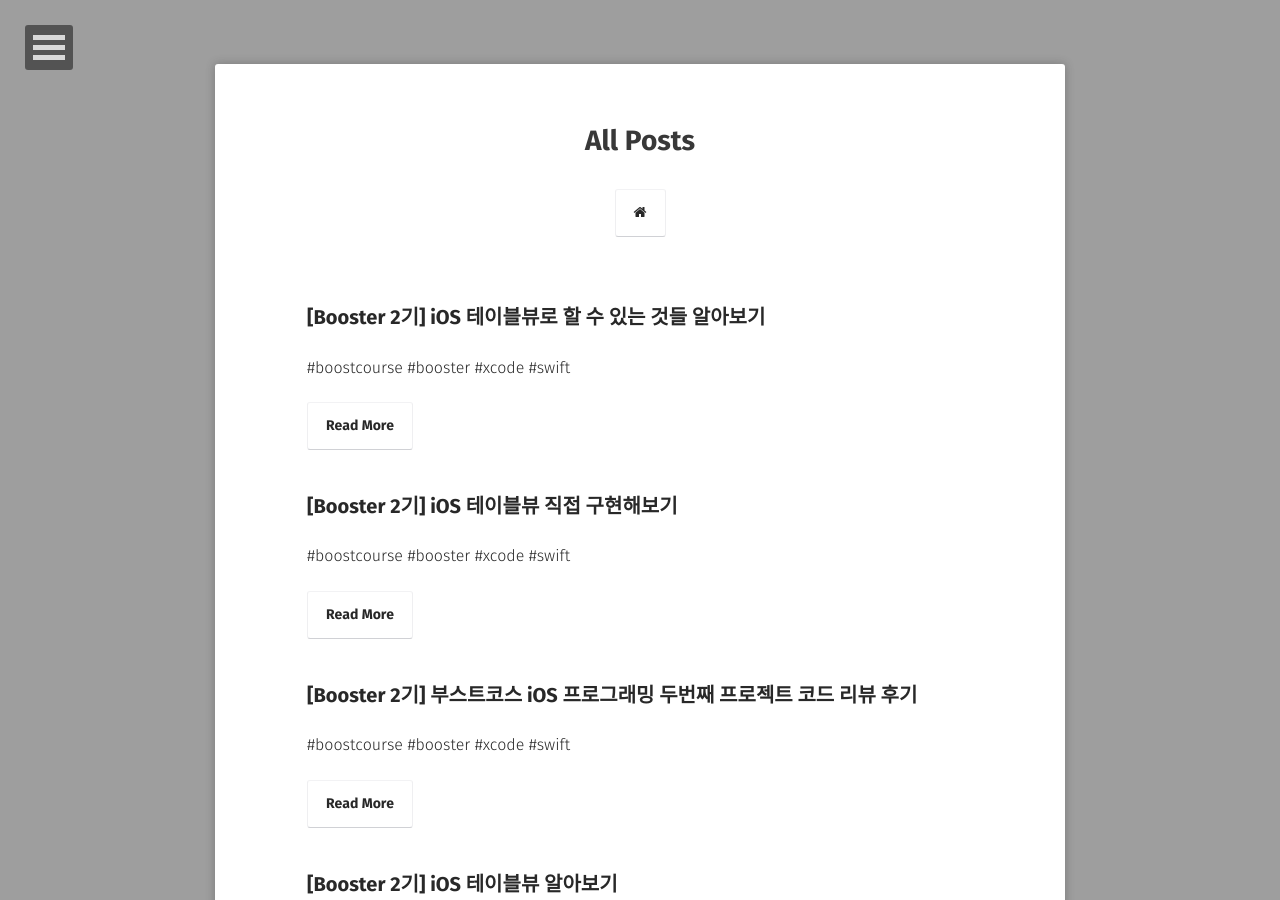
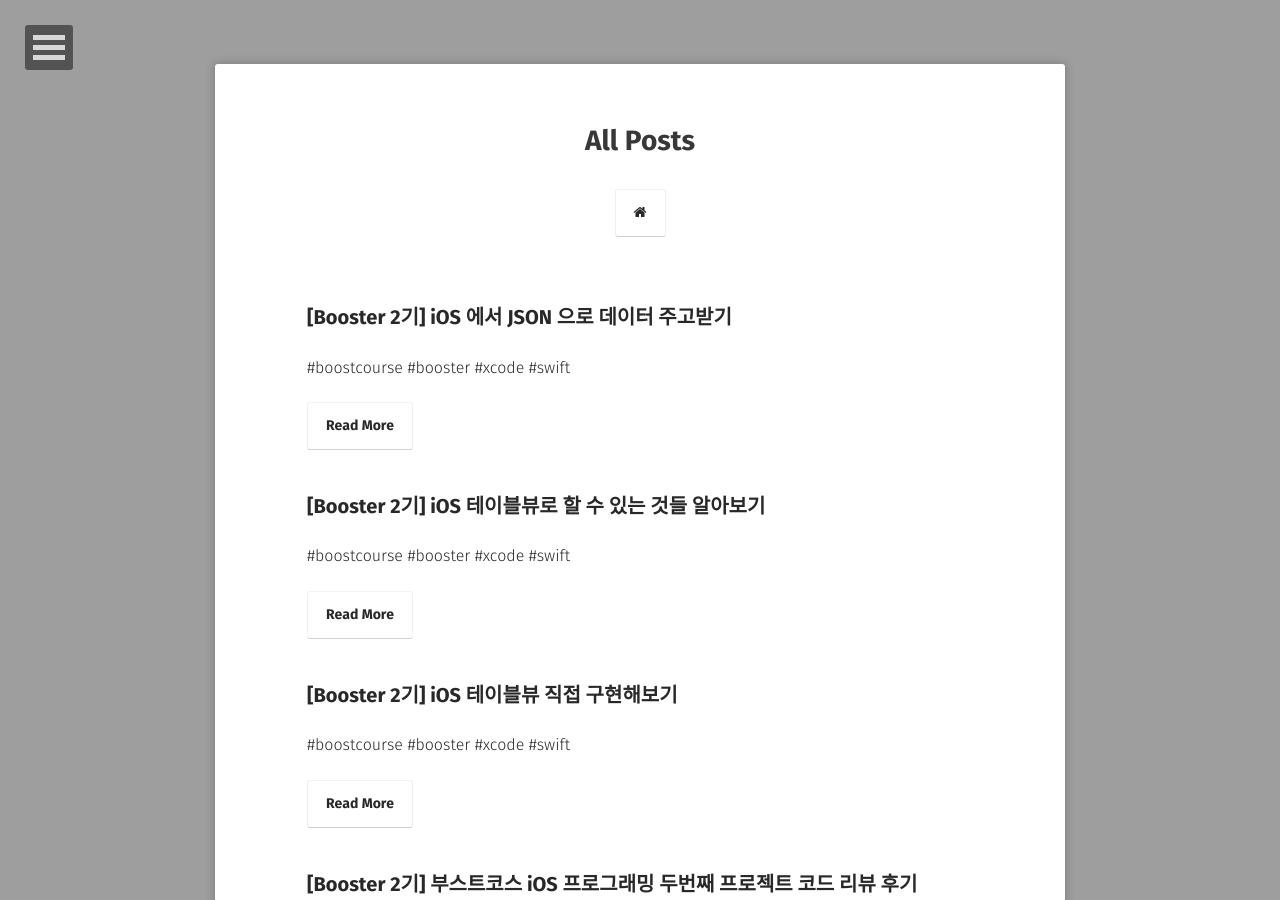
Before and after one commit to woojin-hwang/woojin-hwang.github.io, a Jekyll site: the page built from posts/index.md, in a window 1280 px wide and 900 px high. Built offline with Jekyll 4.4.1, drawn with Linux system fonts in a browser that asks for light colours; some web fonts are replaced; some of the changed lines change nothing that is shown.

Commit message:
add new post #ios-json

```diff
--- a/_posts/2020-03-12-table-view3.md
+++ b/_posts/2020-03-12-table-view3.md
@@ -206,6 +206,10 @@ numbers.append() 는 numbers 라는 리스트에 원하는 값을 추가하는
 
 ---
 
+[[다음 포스트]iOS 에서 JSON 으로 데이터 주고받기](https://woojin-hwang.github.io/ios-json/)
+
+---
+
 <figure>
   <a href="https://woojin-hwang.github.io/boostcourse-ios/"><img src="https://raw.githubusercontent.com/woojin-hwang/woojin-hwang.github.io/master/_posts/img/boostcourse/tag.jpg"></a>
 </figure>
--- /dev/null
+++ b/_posts/2020-03-16-ios-json.md
@@ -0,0 +1,225 @@
+---
+layout: post
+title:  "[Booster 2기] iOS 에서 JSON 으로 데이터 주고받기"
+date:   2020-03-16
+excerpt: "#boostcourse #booster #xcode #swift"
+tag:
+- boostcourse
+- booster
+- xcode
+- swift
+- json
+comments: false
+---
+
+[[부스트코스]iOS 프로그래밍 강좌](https://www.edwith.org/boostcourse-ios/)에 대한 정리글입니다.
+
+[[부스트코스]iOS 프로그래밍 Booster 2기 활동](https://woojin-hwang.github.io/boostcourse-ios/) 글입니다.
+
+[[이전 포스트]iOS 테이블뷰로 할 수 있는 것들 알아보기](https://woojin-hwang.github.io/table-view3/)
+
+---
+
+## JSON 이란?
+
+프로그램 사이에 데이터를 주고받아야 하는 경우가 분명히 존재합니다. 웹 사이트에서 영화 정보를 가져올 수도 있고 회원정보를 다른 프로그램에 전송해야 할 수도 있습니다. 이 때 데이터 교환을 위해 사용하는 방법 중 하나로 `JSON` 이 있습니다.
+
+<figure>
+  <a href="https://raw.githubusercontent.com/woojin-hwang/woojin-hwang.github.io/master/_posts/img/boostcourse/iosJson1.png"><img src="https://raw.githubusercontent.com/woojin-hwang/woojin-hwang.github.io/master/_posts/img/boostcourse/iosJson1.png"></a>
+</figure>
+
+> 아주 심플하게 생긴 [JSON 홈페이지](https://www.json.org/json-en.html)
+
+`JSON` 이란 웹이나 응용프로그램이 서로 데이터를 주고 받기 위해 정한 형식입니다. `JSON` 은 프로그래밍 언어에 의존하지 않는 텍스트이기 때문에 `swift` 언어에는 물론 `C`, `C++`, `Java`, `Python` 등에서도 사용할 수 있습니다. 다음과 같이 생겼습니다.
+
+{% highlight json %}
+{
+	"name":"주현",
+	"age":34
+}
+{% endhighlight %}
+
+`JSON` 은 기본적으로 *키-값* 으로 이루어져 있습니다. name 과 age 는 *키* 이고, 주현과 34는 *값* 입니다. 콤마를 통해서 데이터를 병렬적으로 나타낼 수 있습니다.
+
+{% highlight json %}
+{
+	"address_info": {
+		"country":"대한민국",
+		"city":"김해"
+	}
+}
+{% endhighlight %}
+
+위 코드와 같이 값으로 중괄호를 사용해서 다시 *키-값* 을 할당하는 것도 가능합니다.
+
+이번 포스트에서는 iOS 어플리케이션에서 `JSON` 형식의 파일을 가져오는 방법과 `JSON` 으로 내보내는 방법에 대해 다루어 보겠습니다.
+
+## iOS 에서 jSON 으로 데이터 주고받기
+
+먼저 사용할 JSON 파일을 정해야 합니다. 전 [Edwith 의 iOS 프로그래밍 강좌](https://www.edwith.org/boostcourse-ios/lecture/20146/) 에서 사용하는 "friends" 데이터 에셋을 가져오도록 하겠습니다.
+
+![데이터 에셋 파일](https://www.edwith.org/downloadFile/fileDownload?attachmentId=28655&autoClose=true)
+
+해당 `JSON` 데이터는 다음과 같은 형식을 가지고 있습니다.
+
+{% highlight json %}
+{
+	"name":"하나",
+	"age":22,
+	"address_info": {
+		"country":"대한민국",
+		"city":"울산"
+	}
+}
+{% endhighlight %}
+
+이제 새로운 Xcode 프로젝트를 생성해보도록 하겠습니다.
+
+<figure>
+  <a href="https://raw.githubusercontent.com/woojin-hwang/woojin-hwang.github.io/master/_posts/img/boostcourse/iosJson2.png"><img src="https://raw.githubusercontent.com/woojin-hwang/woojin-hwang.github.io/master/_posts/img/boostcourse/iosJson2.png"></a>
+</figure>
+
+먼저 위의 데이터 에셋 파일을 추가해줍니다. 추가하는 방법은 **Assets.xcassets** 에서 **Import** 메뉴를 누르면 됩니다.
+
+<figure>
+  <a href="https://raw.githubusercontent.com/woojin-hwang/woojin-hwang.github.io/master/_posts/img/boostcourse/iosJson3.png"><img src="https://raw.githubusercontent.com/woojin-hwang/woojin-hwang.github.io/master/_posts/img/boostcourse/iosJson3.png"></a>
+</figure>
+
+<figure>
+  <a href="https://raw.githubusercontent.com/woojin-hwang/woojin-hwang.github.io/master/_posts/img/boostcourse/iosJson4.png"><img src="https://raw.githubusercontent.com/woojin-hwang/woojin-hwang.github.io/master/_posts/img/boostcourse/iosJson4.png"></a>
+</figure>
+
+> 정상적으로 추가된 모습
+
+이제 `JSON` 데이터 에셋으로부터 데이터를 가져오기 위해 새로운 `swift` 파일을 하나 생성합니다. `JSON` 파일 이름이 friends 이므로 저는 Friend.swift 라는 이름으로 하나 생성하도록 하겠습니다.
+
+<figure>
+  <a href="https://raw.githubusercontent.com/woojin-hwang/woojin-hwang.github.io/master/_posts/img/boostcourse/iosJson5.png"><img src="https://raw.githubusercontent.com/woojin-hwang/woojin-hwang.github.io/master/_posts/img/boostcourse/iosJson5.png"></a>
+</figure>
+
+`swift` 언어에서 `JSON` 을 사용하기 위해서는 인코딩과 디코딩이라는 개념이 필요합니다. 인코딩의 사전적 의미는 *정보를 다른 형태로 변환하는 것* 이며, 디코딩의 의미는 인코딩의 반대입니다. iOS 에서는 `swift` 의 인스턴스를 `JSON` 형식으로 변환하거나 반대로 가져올 때 인코딩과 디코딩을 통해 변환을 거친 후 사용해야 합니다. 복잡하게 들리지만, 이를 편하게 사용할 수 있도록 해주는 프로토콜이 있습니다. 바로 **Codable** 입니다.
+
+**Codable** 프로토콜은 인코딩 기능을 하는 **Encodable** 프로토콜과 디코딩 기능을 하는 **Decodable** 프로토콜이 합친 타입입니다. `JSON` 데이터 형식을 사용하기 위해서는 구조체를 생성해야 하는데 이 때 간단하게 이 프로토콜을 상속받아서 선언하면 됩니다. 코드는 다음과 같습니다.
+
+{% highlight swift %}
+/*
+ {
+     "name":"하나",
+     "age":22
+ }
+*/
+
+struct Friend: Codable {
+    let name: String
+    let age: Int
+}
+{% endhighlight %}
+
+`JSON` 의 name 과 age 키들을 가져오기 위해 구조체 Friend 를 선언한 모습입니다. 이 떄 주의해야 할 점은 *반드시 같은 이름을 사용해야 한다는 점*입니다. name 은 name, age 는 age 처럼 말입니다. 그런데 `JSON` 에는 다음과 같은 경우도 있었습니다.
+
+{% highlight json %}
+{
+    "address_info": {
+        "country":"대한민국",
+        "city":"울산"
+    }
+}
+{% endhighlight %}
+
+바로 `JSON` 오브젝트 내에 중괄호로 또 오브젝트가 있었던 경우입니다. 이 경우 중괄호 안에 중괄호가 있었던 것처럼, 구조체 안의 구조체로 선언해 주어야 합니다. 코드로는 다음과 같습니다.
+
+{% highlight swift %}
+/*{
+    "address_info": {
+        "country":"대한민국",
+        "city":"울산"
+    }
+}
+*/
+
+struct Friend: Codable {
+    let address_info: Address
+
+    struct Address: Codable {
+        let country: String
+        let city: String
+    }
+}
+{% endhighlight %}
+
+그런데 만약에 `JSON` 의 데이터를 원하는대로 사용하고 싶다면 어떻게 해야 할까요? 즉 위의 코드에서 *address_info 의 _ 가 너무 보기 싫어서 addressInfo 로 변경하지 않으면 코딩을 더 이상 진행할 수 없을 떄* 가 분명 존재합니다. 이 때는 열거형인 **CodingKey** 를 통해 변경할 수 있습니다. 다음 코드를 참조하시기 바랍니다.
+
+{% highlight swift %}
+import Foundation
+
+/*
+ {
+     "name":"하나",
+     "age":22,
+     "address_info": {
+         "country":"대한민국",
+         "city":"울산"
+     }
+ }
+*/
+struct Friend: Codable {
+    let name: String
+    let age: Int
+    let addressInfo: Address
+
+    struct Address: Codable {
+        let country: String
+        let city: String
+    }
+
+    enum CodingKeys: String, CodingKey {
+        case addressInfo = "address_info"
+        case name, age
+    }
+}
+{% endhighlight %}
+
+`JSON` 에 address_info 키를 구조체에서는 addressInfo 로 선언한 것이 보입니다. 그러나 **CodingKey** 를 상속받는 CodingKeys 라는 열거형을 선언하고 그 안에서 값을 할당해서 사용자가 원하는대로 변경할 수 있습니다. 만약 변경을 원하지 않는 경우는 그냥 값 할당없이 그대로 써주면 됩니다.
+
+최종 코드는 다음과 같습니다.
+
+<figure>
+  <a href="https://raw.githubusercontent.com/woojin-hwang/woojin-hwang.github.io/master/_posts/img/boostcourse/iosJson6.png"><img src="https://raw.githubusercontent.com/woojin-hwang/woojin-hwang.github.io/master/_posts/img/boostcourse/iosJson6.png"></a>
+</figure>
+
+이제 스토리보드로 이동해서 기본적인 인터페이스를 생성하도록 하겠습니다. 이 포스트에서 만들어 볼 것은 `JSON` 의 데이터를 가져와서 테이블뷰 형식으로 보여주는 것입니다.
+
+<figure>
+  <a href="https://raw.githubusercontent.com/woojin-hwang/woojin-hwang.github.io/master/_posts/img/boostcourse/iosJson7.png"><img src="https://raw.githubusercontent.com/woojin-hwang/woojin-hwang.github.io/master/_posts/img/boostcourse/iosJson7.png"></a>
+</figure>
+
+> 최종 목표
+
+이를 위해 테이블뷰(TableView)를 생성하겠습니다. UI 는 우측 상단의 **+** 버튼이나 라이브러리 버튼을 눌러 추가할 수 있습니다.
+
+<figure>
+  <a href="https://raw.githubusercontent.com/woojin-hwang/woojin-hwang.github.io/master/_posts/img/boostcourse/iosJson8.png"><img src="https://raw.githubusercontent.com/woojin-hwang/woojin-hwang.github.io/master/_posts/img/boostcourse/iosJson8.png"></a>
+</figure>
+
+> 오토레이아웃을 적용해서 상하좌우 여백을 줄였습니다.
+
+테이블뷰 셀(TableView Cell)도 하나 추가해줍니다.
+
+<figure>
+  <a href="https://raw.githubusercontent.com/woojin-hwang/woojin-hwang.github.io/master/_posts/img/boostcourse/iosJson9.png"><img src="https://raw.githubusercontent.com/woojin-hwang/woojin-hwang.github.io/master/_posts/img/boostcourse/iosJson9.png"></a>
+</figure>
+
+테이블뷰 셀의 스타일은 **subtitle** 로, Reuse Identifier 는 **Cell** 로 설정해줍니다.
+
+<figure>
+  <a href="https://raw.githubusercontent.com/woojin-hwang/woojin-hwang.github.io/master/_posts/img/boostcourse/iosJson10.png"><img src="https://raw.githubusercontent.com/woojin-hwang/woojin-hwang.github.io/master/_posts/img/boostcourse/iosJson10.png"></a>
+</figure>
+
+
+
+---
+
+<figure>
+  <a href="https://woojin-hwang.github.io/boostcourse-ios/"><img src="https://raw.githubusercontent.com/woojin-hwang/woojin-hwang.github.io/master/_posts/img/boostcourse/tag.jpg"></a>
+</figure>
+<center>클릭하면 처음 포스트로 돌아갑니다.</center>
```
Also changed, not shown: _posts/img/boostcourse/iosJson1.png (added), _posts/img/boostcourse/iosJson10.png (added), _posts/img/boostcourse/iosJson4.png (added), _posts/img/boostcourse/iosJson5.png (added), _posts/img/boostcourse/iosJson6.png (added), _posts/img/boostcourse/iosJson7.png (added), _posts/img/boostcourse/iosJson8.png (added), _posts/img/boostcourse/iosJson9.png (added), 2 other files.
